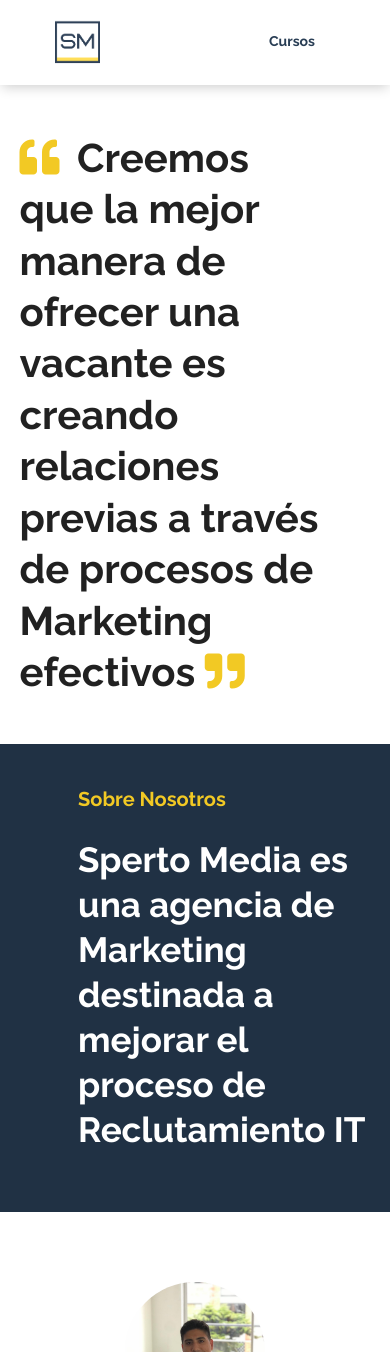
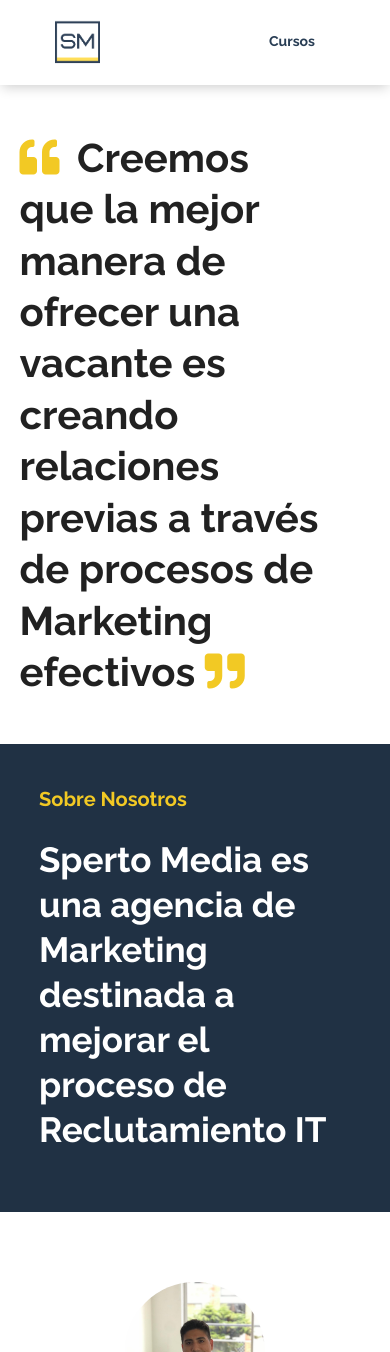
Before and after one commit to jhosehprendon/sperto, a React (Create React App) app: page /sobre-nosotros in a window 390 px wide. Shown: the top 1352 px of the page. Built offline with nearby package versions, Linux system fonts and the light colour scheme.

Commit message:
Fix horizontal scroll in mobile

```diff
--- a/src/css/Home.css
+++ b/src/css/Home.css
@@ -135,6 +135,10 @@
   .nosotros-block {
     display: block
   }
+
+  .nosotros-intro {
+    margin: 10% 0 0 10%;
+  }
 }
 
 .info-block {
--- a/src/css/Sequence.css
+++ b/src/css/Sequence.css
@@ -98,6 +98,10 @@
         width: 350px;
         height: 200px;
     }
+
+    .payment-input {
+        width:250px;
+    }
   }
 
   .inputTool {
```
